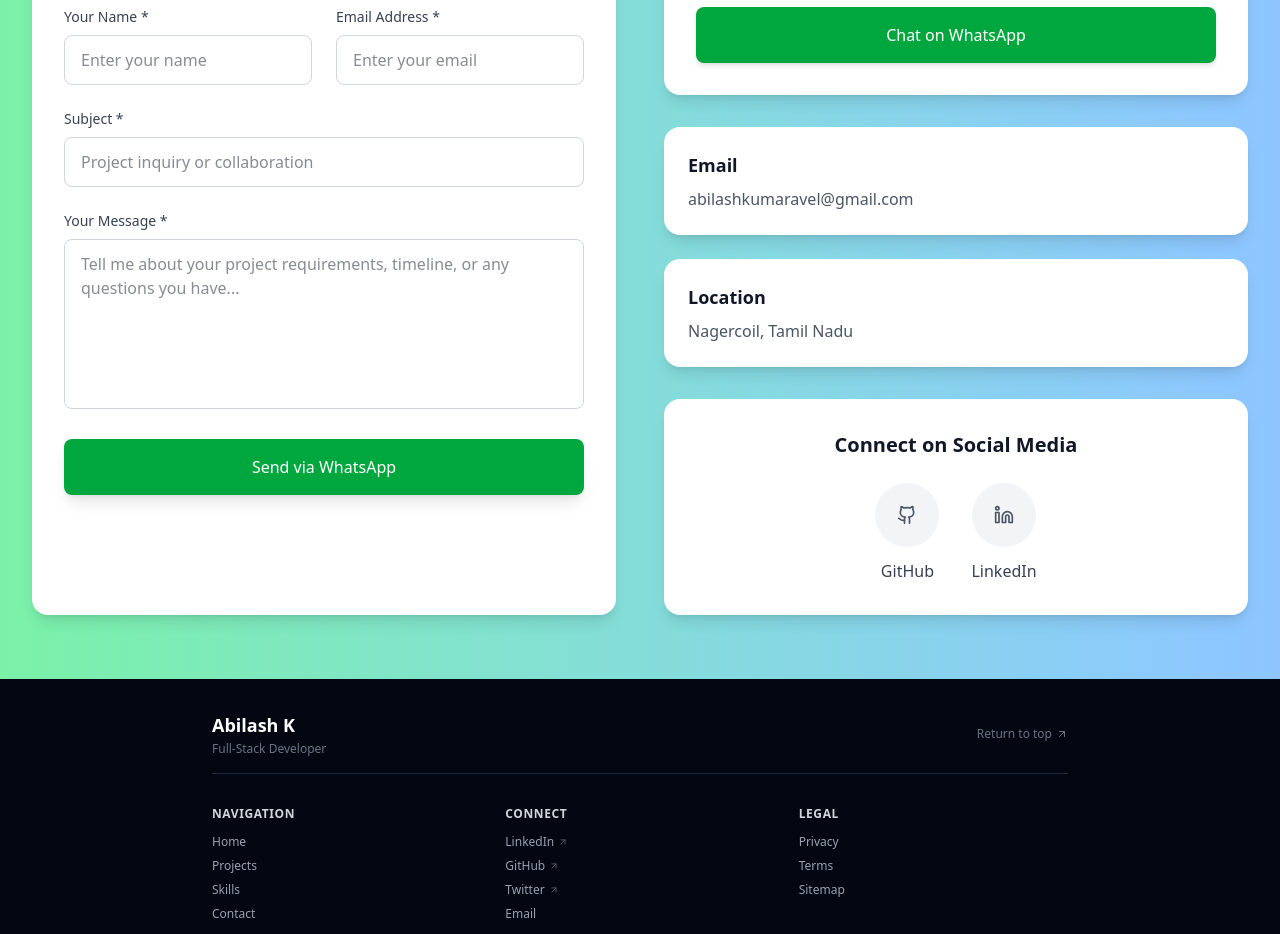
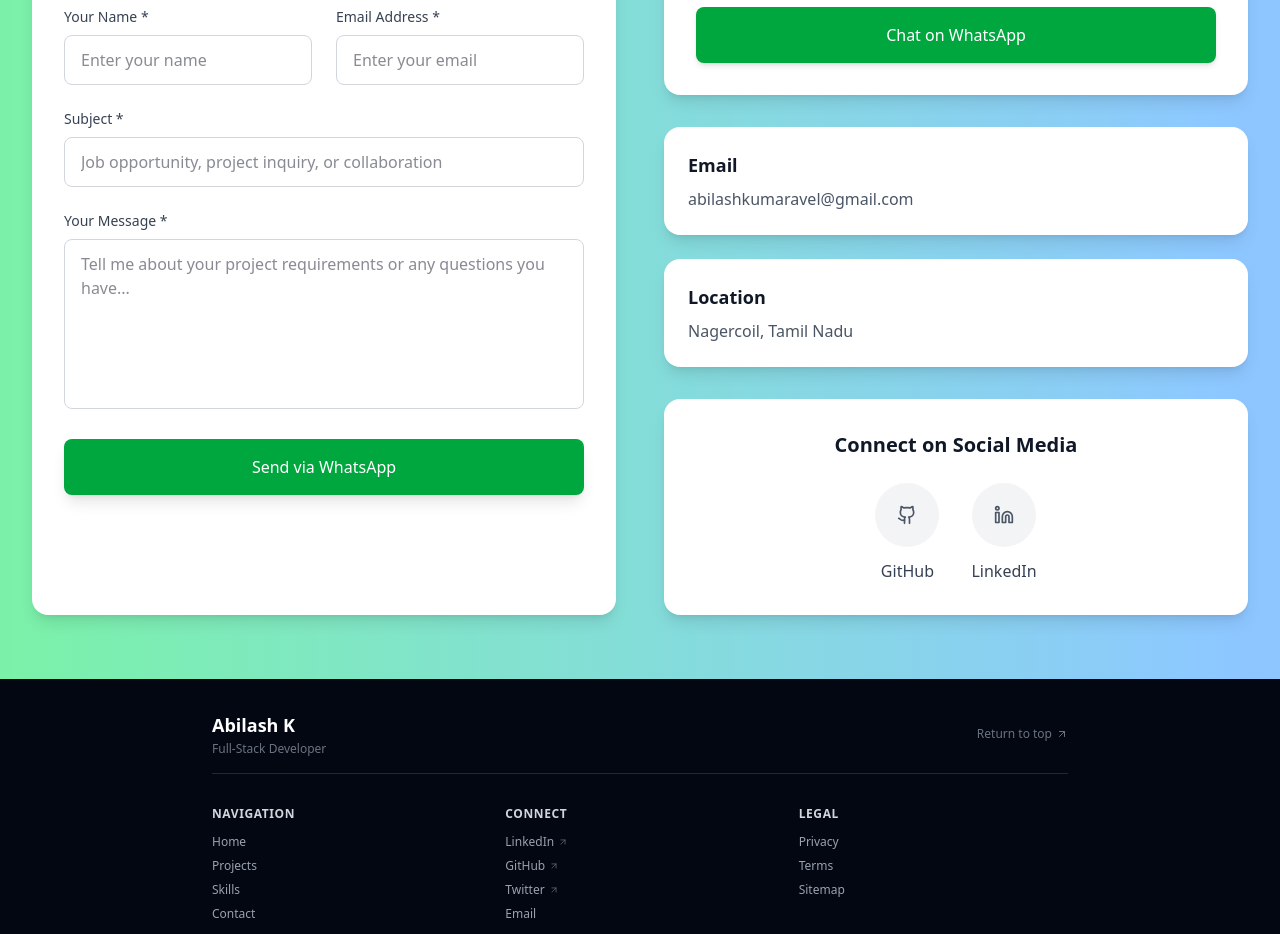
Before and after one commit to abilash-mern-stack/abilash-portfolio, a React (Vite) app: page / in a window 1280 px wide. Shown: the part 4740-5674 px from the top of the page. Built offline with nearby package versions, Linux system fonts and the light colour scheme.

Commit message:
update contact placeholder text

```diff
--- a/src/components/Contact.jsx
+++ b/src/components/Contact.jsx
@@ -155,7 +155,7 @@ Sent from Portfolio Website
                   onChange={handleChange}
                   required
                   className="w-full px-4 py-3 border border-gray-300 rounded-lg focus:ring-2 focus:ring-blue-500 focus:border-blue-500 transition-colors"
-                  placeholder="Project inquiry or collaboration"
+                  placeholder="Job opportunity, project inquiry, or collaboration"
                 />
               </div>
 
@@ -170,7 +170,8 @@ Sent from Portfolio Website
                   required
                   rows="6"
                   className="w-full px-4 py-3 border border-gray-300 rounded-lg focus:ring-2 focus:ring-blue-500 focus:border-blue-500 transition-colors resize-none"
-                  placeholder="Tell me about your project requirements, timeline, or any questions you have..."
+                  placeholder="Tell me about your project requirements or any questions you have..."
+
                 />
               </div>
 
```
